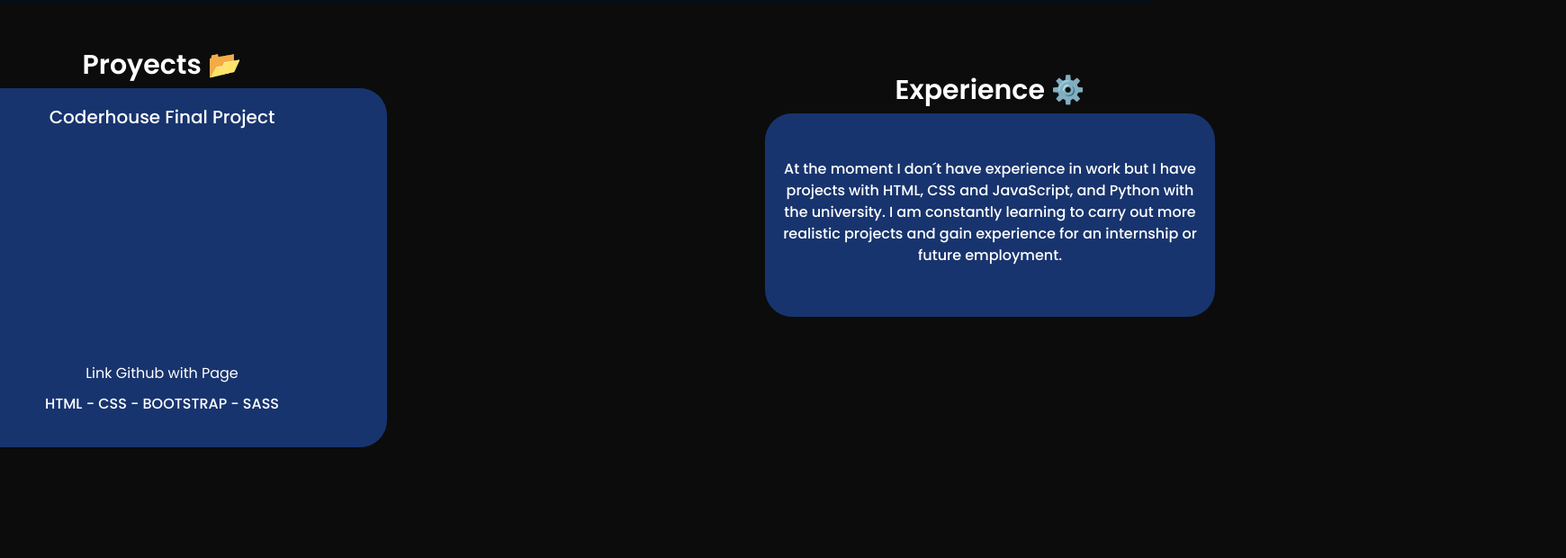
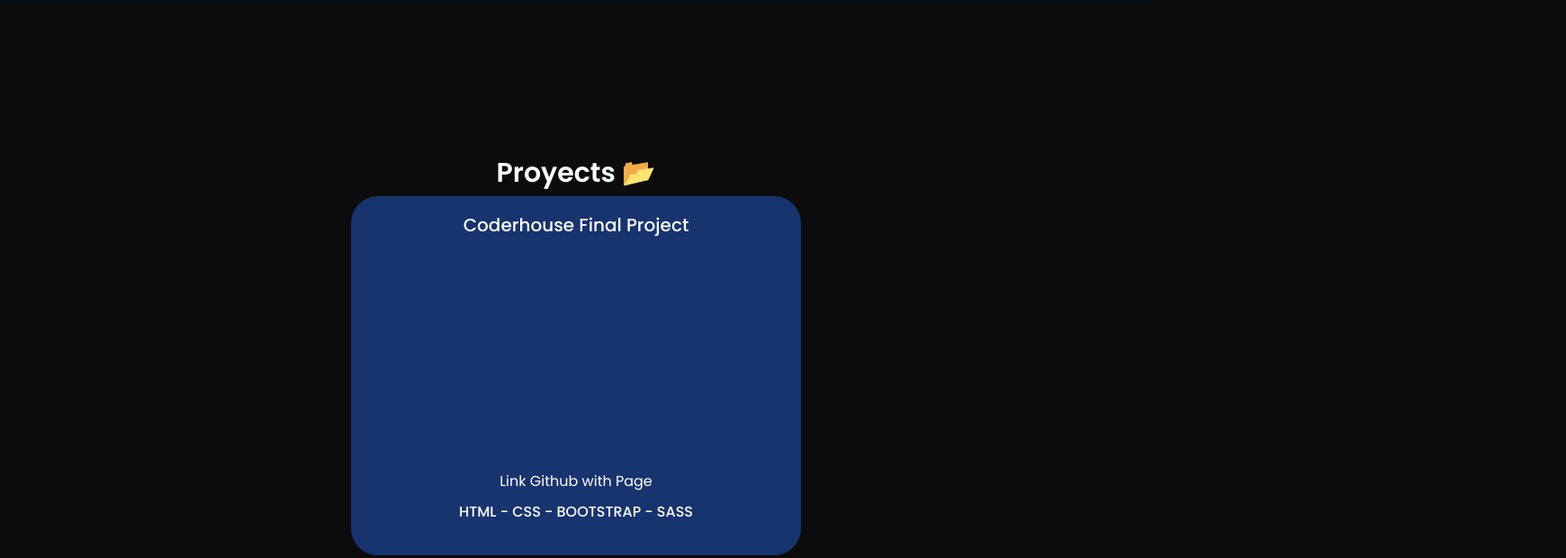
Before and after one commit to joelbvdev/portfolio-joelv, a plain HTML site: page index.html in a window 1280 px wide. Shown: the part 796-1416 px from the top of the page at 90% size, 1740 px wide, since content can reach past the window. Drawn offline with nearby package versions, Linux system fonts and the light colour scheme.

Commit message:
Portfolio vAlpha0.9.1

```diff
--- a/index.html
+++ b/index.html
@@ -63,7 +63,7 @@
     </header>
 
     <main>
-
+    <div class="projects-experience-wrapper">
       <section id="projects">
           <h4>Proyects 📂</h4>
             <div class="pj-1">
@@ -75,6 +75,7 @@
                 <p>HTML - CSS - BOOTSTRAP - SASS</p>
             </div>
       </section>
+    </div>
 
       <section id="experience">
         <h4>Experience ⚙️</h4>
@@ -123,7 +124,7 @@
 
 
 
-      <form action="https://formsubmit.co/vegajoel012@gmail.com" method="POST" class="contact-form">
+      <form action="https://formsubmit.co/" method="POST" class="contact-form">
 
         <input type="hidden" name="_captcha" value="false">
 
--- a/styles/main.css
+++ b/styles/main.css
@@ -279,11 +279,20 @@
 
 /* EXPERIENCE */
 
+.projects-experience-wrapper {
+    display: flex;
+    justify-content: center;
+    align-items: flex-start;
+    gap: 80px;      /* distancia entre ambos */
+    margin-top: 120px;
+    width: 100%;
+}
+
+#projects,
 #experience {
-    position: relative;
-    top: -465px;
-    right: -460px;
+    flex: 0 0 auto;
 }
+
 
 
 .exp-box {
@@ -314,10 +323,7 @@
 
 /* PROYECTOS */
 
-#projects {
-    position: relative;
-    left: -460px;
-}
+
 
 .pj-1 h5{
     color: #fff;
@@ -657,3 +663,10 @@
     width: 100%;
     overflow-x: clip;
 }
+
+.sections-wrapper {
+    display: flex;
+    justify-content: center;
+    gap: 80px;
+    margin-top: 120px;
+}
```
